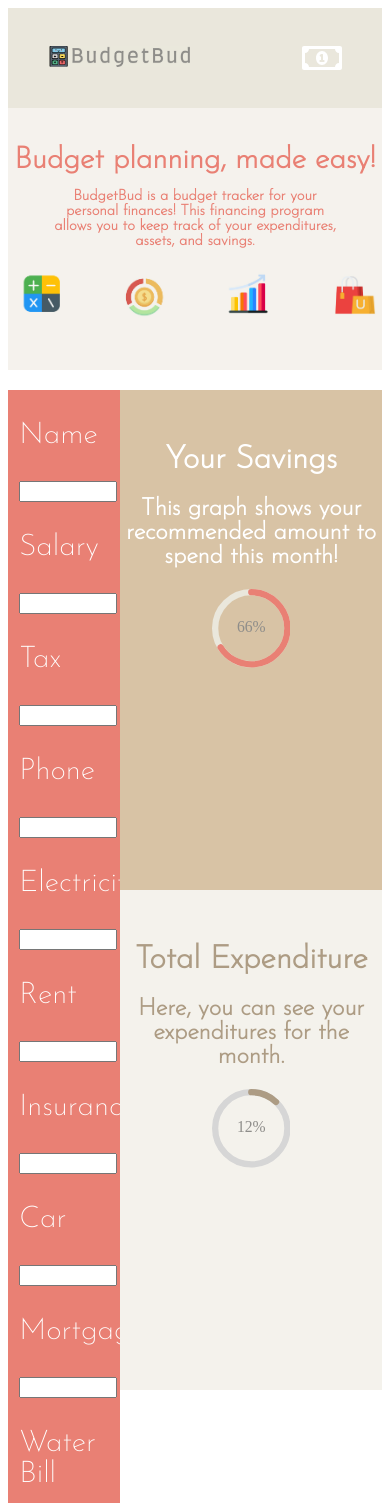
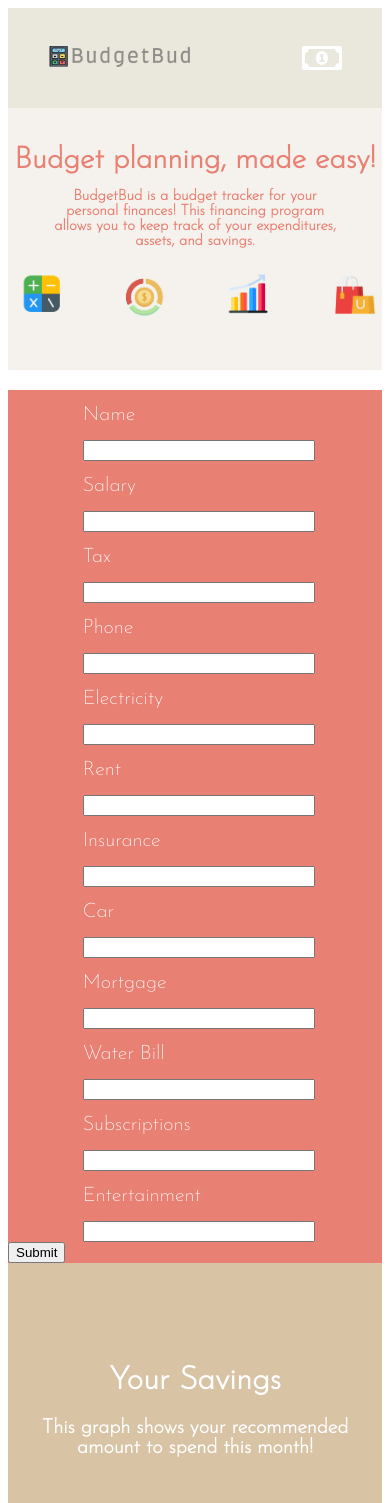
Before and after one commit to jodiezhuu/BudgetBud, a React (Create React App) app: page / in a window 390 px wide. Shown: the top 1503 px of the page. Built offline with nearby package versions, Linux system fonts and the light colour scheme; a web font is replaced by a local one.

Commit message:
mobile version

```diff
--- a/src/components/Expenditure.css
+++ b/src/components/Expenditure.css
@@ -25,3 +25,20 @@
     margin-right: 35%;
     max-width: 30%;
 }
+
+@media only screen and (max-width:1024px) {
+    .expenditures{
+        width: 100%;
+    }
+
+    .exptitle{
+        padding-top:80px;
+    }
+
+    .expcaption{
+        margin-left: 5%;
+        margin-right: 5%;
+        font-size: 20px;
+        padding-bottom: 30px;
+    }
+}
--- a/src/components/Info.css
+++ b/src/components/Info.css
@@ -27,3 +27,23 @@
     justify-content: center;
     margin-left: 10%;
 }
+
+@media only screen and (max-width:1024px) {
+    .infoSection{
+        width: 100%;
+    }
+
+    .form{
+        font-size: 20px;
+        line-height: 0.5;
+        margin-left: 20%;
+        margin-right: 20%;
+    }
+
+    .input{
+        width: 60%;
+        align-items: center;
+        margin-left: 20%;
+        margin-right: 20%;
+    }
+}
--- a/src/components/Savings.css
+++ b/src/components/Savings.css
@@ -25,3 +25,21 @@
     margin-right: 35%;
     max-width: 30%;
 }
+
+@media only screen and (max-width:1024px) {
+    .savings{
+        width: 100%;
+        height: 450px;
+    }
+
+    .title{
+        padding-top: 80px;
+    }
+
+    .caption{
+        margin-left: 5%;
+        margin-right: 5%;
+        font-size: 20px;
+        padding-bottom: 30px;
+    }
+}
```
